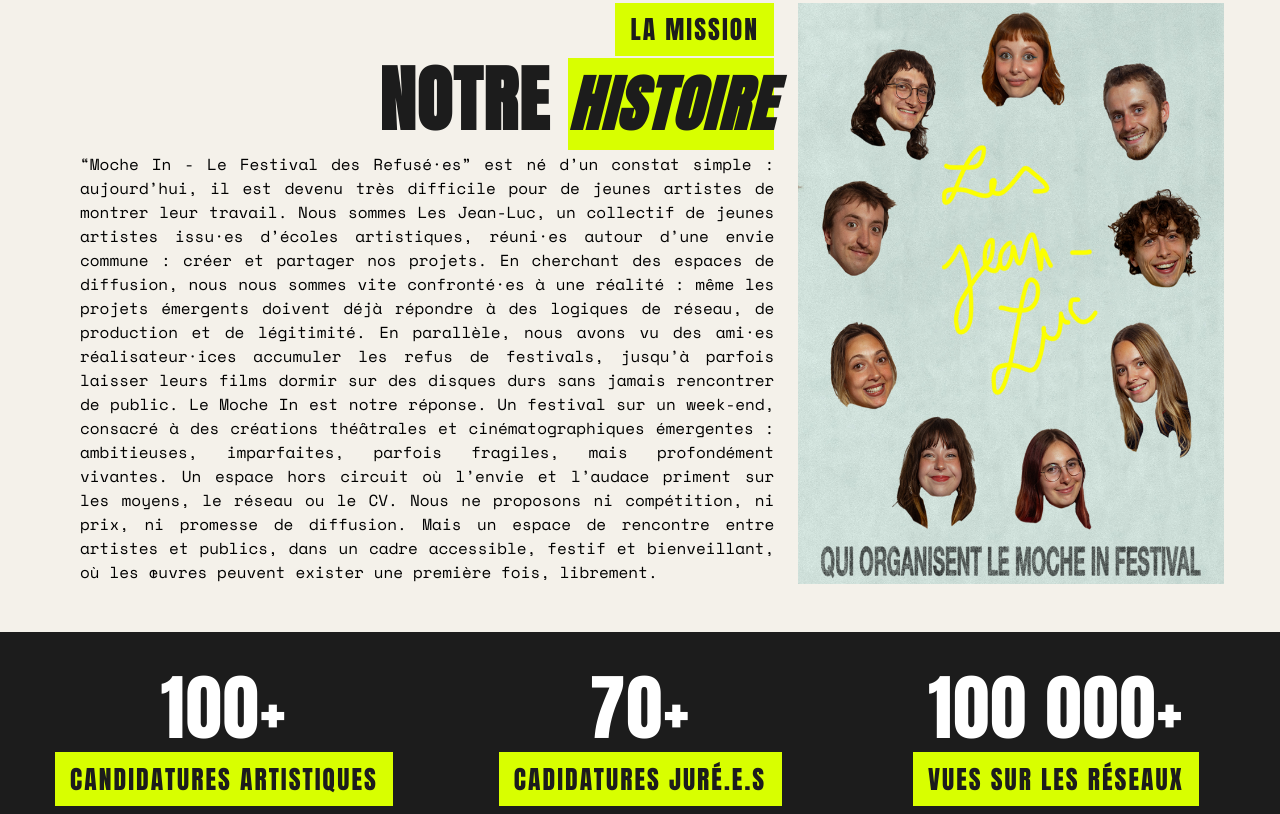
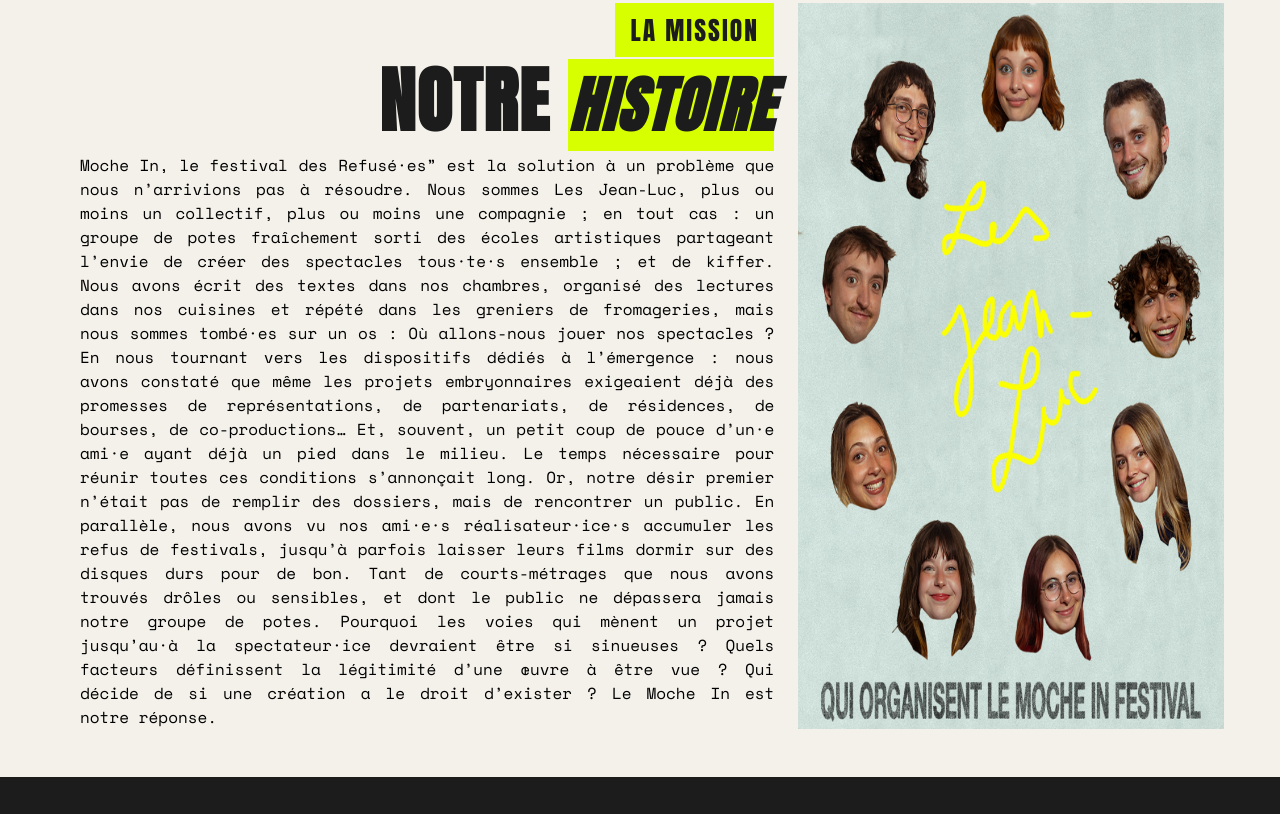
Before and after one commit to AlexaDunxan/MOCHE-IN, a plain HTML site: page index.html in a window 1280 px wide. Shown: the part 1511-2325 px from the top of the page. Drawn offline with nearby package versions, Linux system fonts and the light colour scheme.

Commit message:
Updated info

```diff
--- a/css/reset.css
+++ b/css/reset.css
@@ -61,6 +61,7 @@ textarea:not([rows]) {
 /* Make links not blue */
 a {
   color: inherit;
+  text-decoration: none;
 }
 
 /* self explanatory */
--- a/css/style.css
+++ b/css/style.css
@@ -50,11 +50,19 @@ body {
   text-transform: uppercase;
   font-weight: 500;
   font-family: var(--font-label);
+  font-size: 1.4rem;
 }
 
 .btn-cta:hover {
   transform: translate(-3px, -3px);
   box-shadow: 4px 4px 0 var(--black);
+}
+
+.dark {
+  color: var(--black);
+  padding: 0.3rem;
+  font-family: anton;
+  font-size: 1.5rem;
 }
 
 @keyframes pulse {
--- a/index.html
+++ b/index.html
@@ -3,7 +3,7 @@
   <head>
     <meta charset="UTF-8" />
     <meta name="viewport" content="width=device-width, initial-scale=1.0" />
-    <meta name="description" content="INSERTCONTENT" />
+    <meta name="description" content="Electronic Press Kit for a theatre and cinema festival" />
     <meta name="author" content="Sirine Hospied" />
 
     <!--FAVICON-->
@@ -24,7 +24,7 @@
     <link rel="stylesheet" href="css/print.css" media="print" />
 
     <!--TITLE-->
-    <title>INSERTCONTENT</title>
+    <title>MOCHE IN FESTIVAL EPK</title>
   </head>
 
   <body>
@@ -87,7 +87,7 @@
             href="https://www.billetweb.fr/moche-in-festival"
             class="btn-cta"
             target="_blank"
-            >PRENDRE MES BILLETS</a
+            >Billeterie</a
           >
         </div>
       </section>
@@ -95,14 +95,14 @@
       <section id="teaser" class="section container">
         <div class="teaser-section grid-3">
           <div><p class="hero-tagline">un avant goût</p>
-          <h2 class="title">le <span class="fluo">teaseeeer</span></h2></div>
+          <h2 class="title">le <span class="fluo">teaser</span></h2></div>
           <div class="video-wrapper">
             <video class="teaser" controls>
               <source src="img/teaser.mp4" type="video/mp4" />
             </video>
           </div>
           <div class="bottom-line"><p class="hero-tagline">Le Moche-in</p>
-          <h2 class="title">festival des <span class="fluo">refusééé.e.s</span></h2></div>
+          <h2 class="title">festival des <span class="fluo">refusé.e.s</span></h2></div>
         </div>
       </section>
 
@@ -112,25 +112,33 @@
           <h2 class="title">notre <span class="fluo">histoire</span></h2>
 
           <p class="paragraph">
-            “Moche In - Le Festival des Refusé·es” est né d’un constat simple :
-            aujourd’hui, il est devenu très difficile pour de jeunes artistes de
-            montrer leur travail. Nous sommes Les Jean-Luc, un collectif de
-            jeunes artistes issu·es d’écoles artistiques, réuni·es autour d’une
-            envie commune : créer et partager nos projets. En cherchant des
-            espaces de diffusion, nous nous sommes vite confronté·es à une
-            réalité : même les projets émergents doivent déjà répondre à des
-            logiques de réseau, de production et de légitimité. En parallèle,
-            nous avons vu des ami·es réalisateur·ices accumuler les refus de
-            festivals, jusqu’à parfois laisser leurs films dormir sur des
-            disques durs sans jamais rencontrer de public. Le Moche In est notre
-            réponse. Un festival sur un week-end, consacré à des créations
-            théâtrales et cinématographiques émergentes : ambitieuses,
-            imparfaites, parfois fragiles, mais profondément vivantes. Un espace
-            hors circuit où l’envie et l’audace priment sur les moyens, le
-            réseau ou le CV. Nous ne proposons ni compétition, ni prix, ni
-            promesse de diffusion. Mais un espace de rencontre entre artistes et
-            publics, dans un cadre accessible, festif et bienveillant, où les
-            œuvres peuvent exister une première fois, librement.
+           Moche In, le festival des Refusé·es” est la solution à un problème
+que nous n’arrivions pas à résoudre.
+Nous sommes Les Jean-Luc, plus ou moins un collectif, plus
+ou moins une compagnie ; en tout cas : un groupe de potes
+fraîchement sorti des écoles artistiques partageant l’envie de créer
+des spectacles tous·te·s ensemble ; et de kiffer.
+Nous avons écrit des textes dans nos chambres, organisé des lectures
+dans nos cuisines et répété dans les greniers de fromageries, mais
+nous sommes tombé·es sur un os :
+Où allons-nous jouer nos spectacles ?
+En nous tournant vers les dispositifs dédiés à l’émergence : nous
+avons constaté que même les projets embryonnaires exigeaient déjà
+des promesses de représentations, de partenariats, de résidences,
+de bourses, de co-productions… Et, souvent, un petit coup de pouce
+d’un·e ami·e ayant déjà un pied dans le milieu. Le temps nécessaire pour réunir toutes ces conditions s’annonçait
+long. Or, notre désir premier n’était pas de remplir des dossiers,
+mais de rencontrer un public.
+En parallèle, nous avons vu nos ami·e·s réalisateur·ice·s accumuler
+les refus de festivals, jusqu’à parfois laisser leurs films dormir sur
+des disques durs pour de bon. Tant de courts-métrages que nous
+avons trouvés drôles ou sensibles, et dont le public ne dépassera
+jamais notre groupe de potes.
+Pourquoi les voies qui mènent un projet jusqu’au·à la spectateur·ice
+devraient être si sinueuses ? Quels facteurs définissent la légitimité
+d’une œuvre à être vue ? Qui décide de si une création a le droit
+d’exister ?
+Le Moche In est notre réponse.
           </p>
         </div>
         <div class="layout-image">
@@ -183,7 +191,7 @@
               artistes de demain.
             </p>
             <a
-              href="https://docs.google.com/document/d/1G3z0H59V6A-a-21XWIkBq-XHiHwPs5ZUJEWpIUmiXRk/edit?usp=drivesdk"
+              href="presse/presse1.pdf"
               class="btn-cta"
               target="_blank"
               >Voir l'article</a
@@ -355,10 +363,11 @@
 
       <div class="footer-content">
         <img class="nav-logo" src="img/logo-horizontal.png" alt="logo" />
-        <p>mocheinfestival@gmail.com
+        <p>responsable diffusion: <span class="fluo dark">Nadège Brusseleers</span></p>
+        <p class="fluo dark">mocheinfestival@gmail.com
         </p>
-        <p>+32 494 16 85 15</p>
-        <p>@moche.in_festival</p>
+        <p class="fluo dark">+32 494 16 85 15</p>
+        <a class="fluo dark" href="https://www.instagram.com/moche.in_festival/" aria-label="Instagram" target="_blank"><i class="fa-brands fa-instagram"></i><span> @moche.in_festival</span></a>
       </div>
     </footer>
   </body>
```
